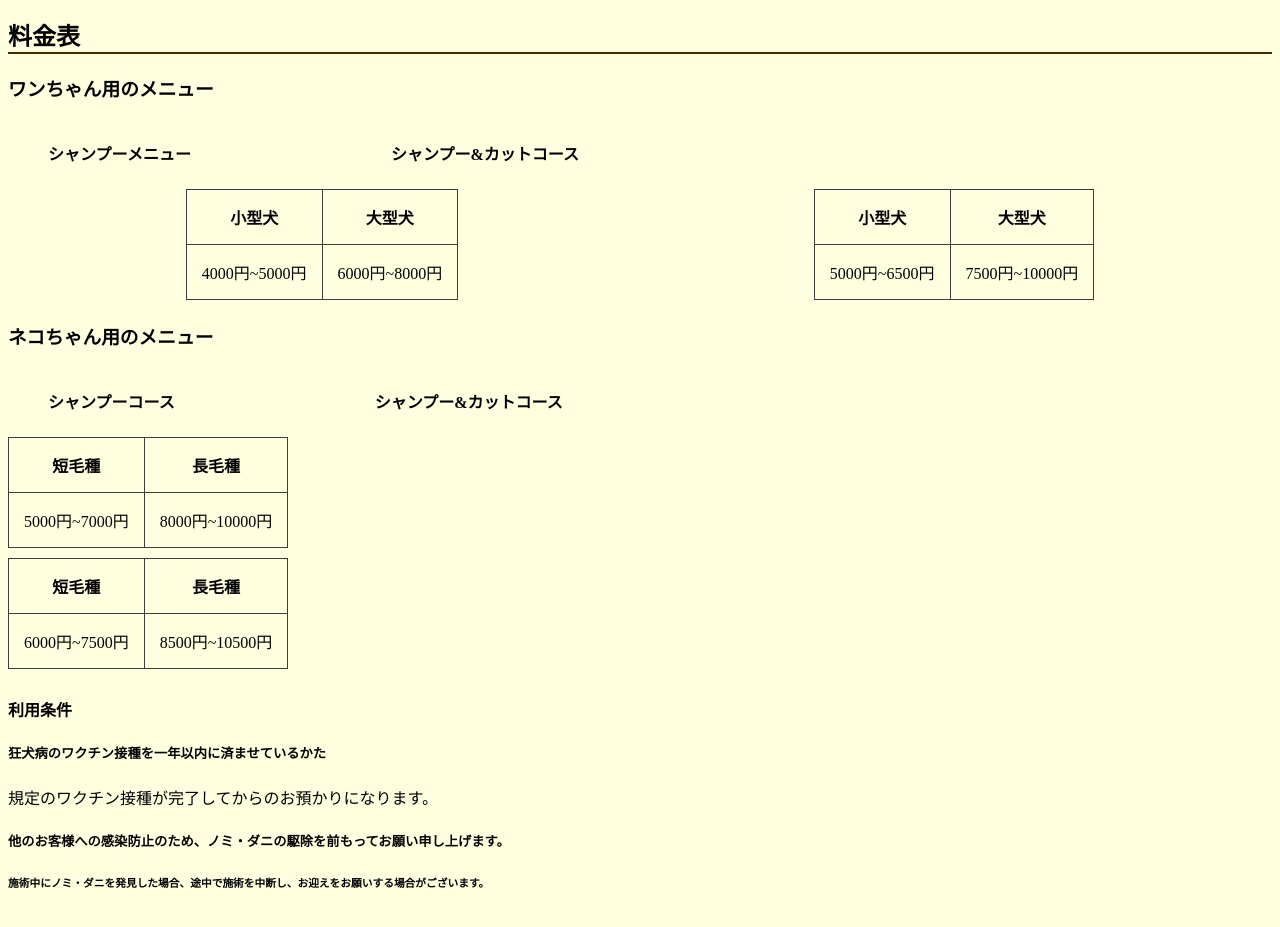
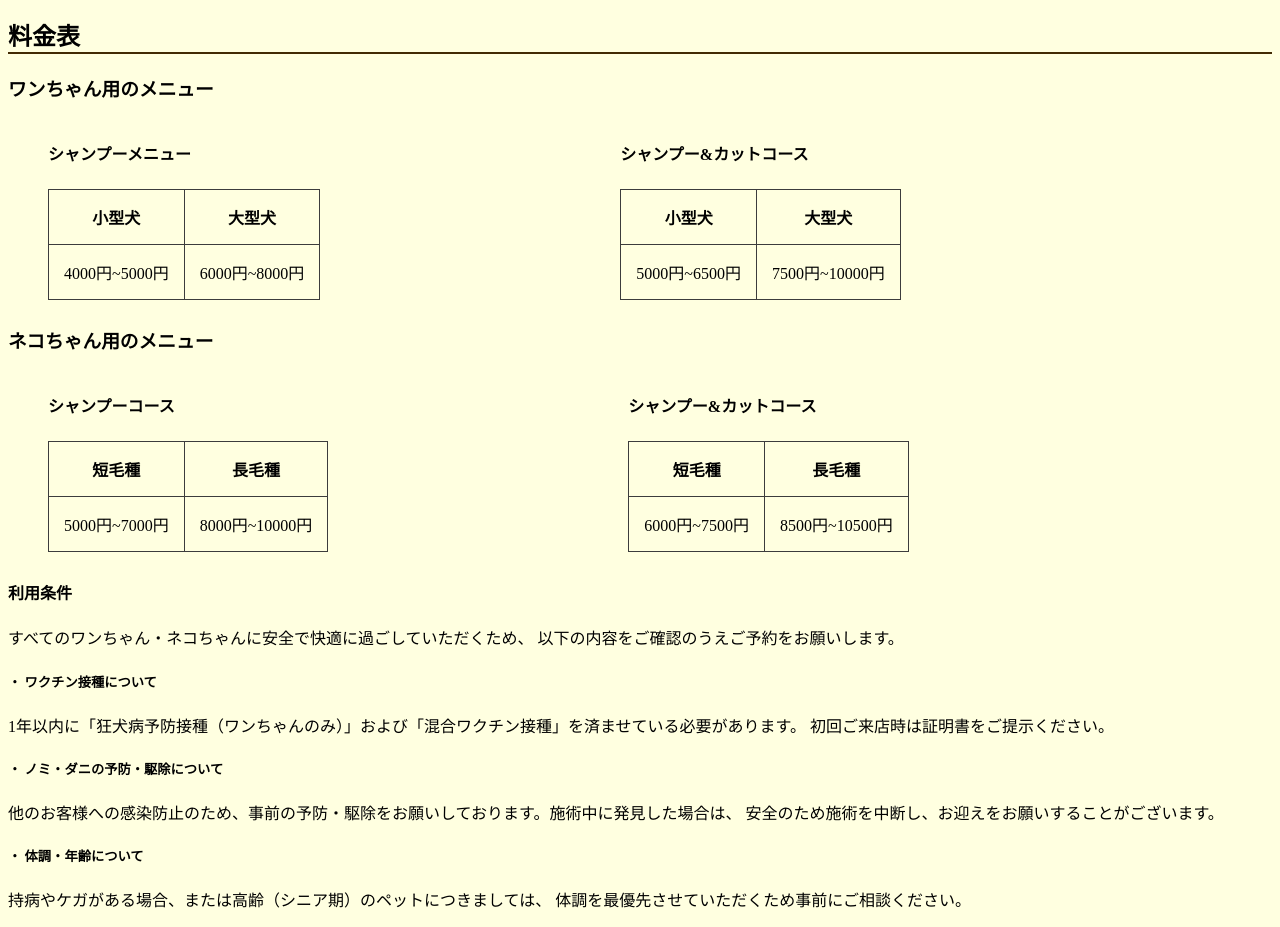
Before and after one commit to skudousys26/pet-shop-morioka, a plain HTML site: page petshop_Toriminngu.html in a window 1280 px wide. Shown: the part 293-1220 px from the top of the page. Drawn offline with Linux system fonts and the light colour scheme; files whose address does not match are found by name.

Commit message:
11月19日11時のコミット

```diff
--- a/css/Toriminngu.css
+++ b/css/Toriminngu.css
@@ -10,25 +10,29 @@ color: #A8DDF7;
 h2 {
       border-bottom:2px solid #422A03;
 }
+
 /* ワンちゃん用のCSS */
-.cut_ko-su_dog{
+.dog_menu{
     display: flex;
     margin-left: 40px;
-    gap:  200px;
+    gap:  300px;
 }
 /* ネコちゃんのメニューのCSS　*/
-.cut_kosu_cat {
-     display: flex;
+.cat_menu {
+      display: flex;
     margin-left: 40px;
-    gap:  200px;
+    gap:  300px;
 }
+
  /* テーブル用のCSS　*/
 table,th,td {
       border-collapse: collapse;
 }
+
 table {
     margin: 3px auto;
 display: inline-block;
+
 }
 
 
@@ -39,4 +43,5 @@ th,td {
 /* 動物全体のトリミングのCSS　*/
 .animal_menu {
     display: flex;
+     border-bottom:2px solid #422A03;
 }
--- a/petshop_Toriminngu.html
+++ b/petshop_Toriminngu.html
@@ -22,14 +22,12 @@
     </p>
 </section>
  <h2>料金表</h2>
+  <!--ワンちゃん用のメニュー-->
    <h3>ワンちゃん用のメニュー</h3>
 <section>
-    <!--ワンちゃん用のメニュー-->
-<div class="cut_ko-su_dog">
+   <div class="dog_menu">
+    <div>
      <h4>シャンプーメニュー</h4>
-     <h4>シャンプー&カットコース</h4>
-     </div>
-        <div class="animal_menu">
    <table>
     <tr>
         <thead>
@@ -44,8 +42,11 @@
             </tr>
         </tbody>
    </table>
+   </div>
 
 <!--　シャンプー&カットコース-->
+<div>
+     <h4>シャンプー&カットコース</h4>
 <table>
    <tr>
     <thead>
@@ -60,16 +61,20 @@
         </tr>
     </tbody>
    </table>
+    </div>
+   </div>
+
 </section>
+
 <!-- ネコちゃん用のメニュー-->
 <section>
+
 <h3>ネコちゃん用のメニュー</h3>
 <section>
-    <div class="cut_kosu_cat">
-    <h4>シャンプーコース</h4>
-    <h4>シャンプー&カットコース</h4>
-    </div>
-<table>
+    <div class="cat_menu">
+    <div>
+          <h4>シャンプーコース</h4>
+        <table>
     <thead>
     <th>短毛種</th>
     <th>長毛種</th>
@@ -81,11 +86,11 @@
                 <td>5000円~7000円</td>
                 <td>8000円~10000円</td>
             </tr>
-</table>
-</section>
-
-<section>
-<table>
+            </table>
+            </div>
+    <div>
+    <h4>シャンプー&カットコース</h4>
+    <table>
    <tr>
     <thead>
         <th>短毛種</th>
@@ -100,14 +105,23 @@
     </tbody>
    </table>
 </div>
+</div>
 </section>
 
 <section>
     <h4>利用条件</h4>
 </section>
-<h5>狂犬病のワクチン接種を一年以内に済ませているかた</h5>
-<p>規定のワクチン接種が完了してからのお預かりになります。</p>
-<h5>他のお客様への感染防止のため、ノミ・ダニの駆除を前もってお願い申し上げます。</h5>
-<h6>施術中にノミ・ダニを発見した場合、途中で施術を中断し、お迎えをお願いする場合がございます。</h6>
+<p>すべてのワンちゃん・ネコちゃんに安全で快適に過ごしていただくため、
+    以下の内容をご確認のうえご予約をお願いします。
+</p>
+<h5>・ ワクチン接種について</h5>
+<p>1年以内に「狂犬病予防接種（ワンちゃんのみ）」および「混合ワクチン接種」を済ませている必要があります。
+    初回ご来店時は証明書をご提示ください。</p>
+<h5>・ ノミ・ダニの予防・駆除について</h5>
+<p>他のお客様への感染防止のため、事前の予防・駆除をお願いしております。施術中に発見した場合は、
+    安全のため施術を中断し、お迎えをお願いすることがございます。</p>
+    <h5>・ 体調・年齢について</h5>
+    <p>持病やケガがある場合、または高齢（シニア期）のペットにつきましては、
+        体調を最優先させていただくため事前にご相談ください。</p>
 </body>
 </html>
```
